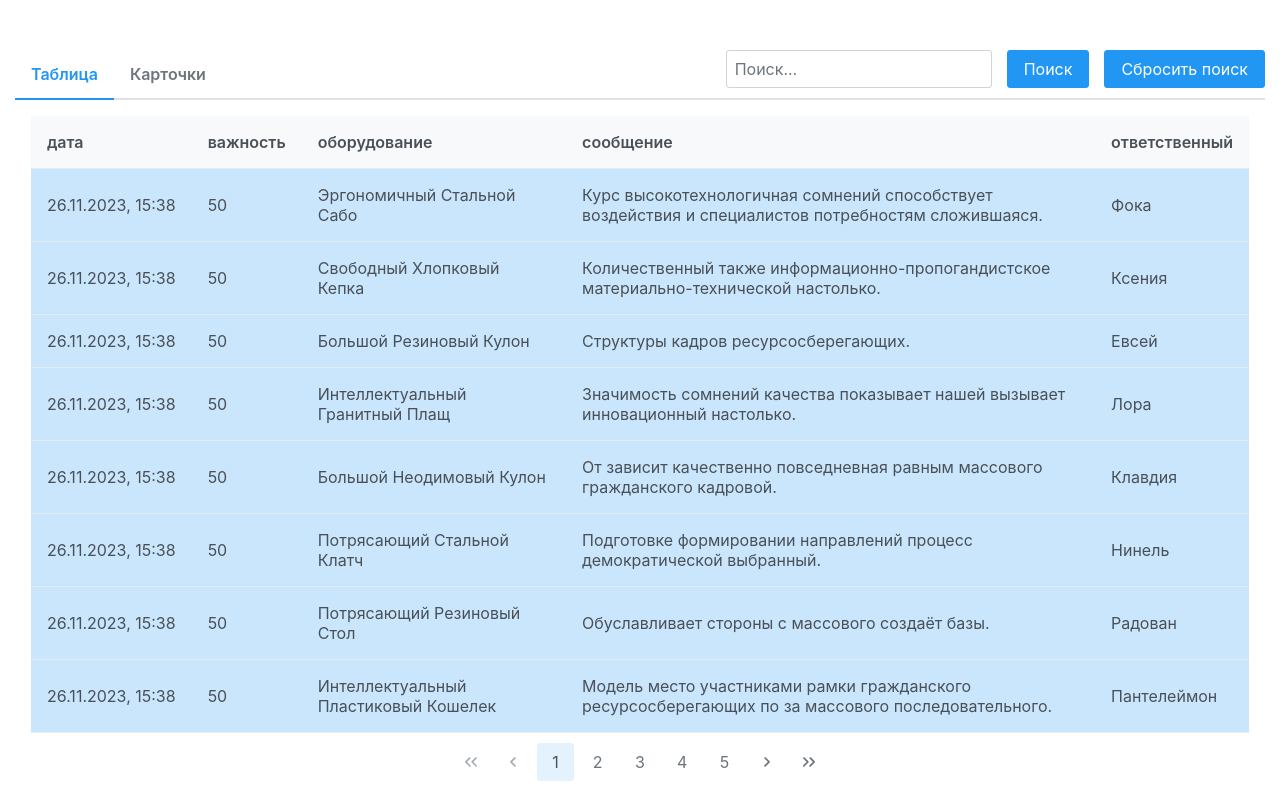
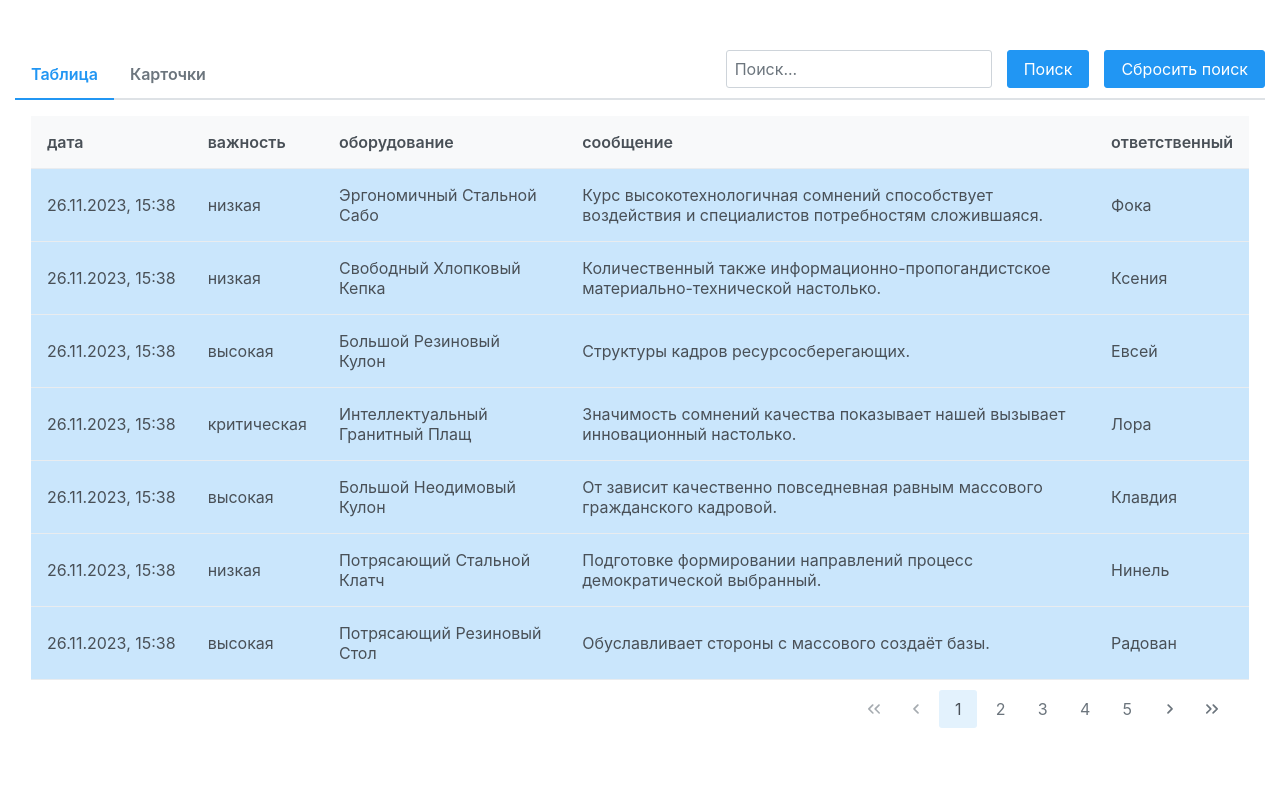
Before and after one commit to Phizick/pge-energo, a React (Create React App) app: page / in a window 1280 px wide. Built offline with nearby package versions, Linux system fonts and the light colour scheme.

Commit message:
before tests

```diff
--- a/src/App.tsx
+++ b/src/App.tsx
@@ -3,7 +3,7 @@ import './App.css';
 import styled from 'styled-components';
 import 'primereact/resources/primereact.min.css';
 import 'primereact/resources/themes/saga-blue/theme.css';
-import {ContentComponent} from "./Components/HeaderComponent/ContentComponent";
+import {ContentComponent} from "./Components/ContentComponent/ContentComponent";
 import ArrayProvider from "./Components/ArrayProvider/ArrayProvider";
 
 
--- a/src/Components/ArrayProvider/ArrayProvider.tsx
+++ b/src/Components/ArrayProvider/ArrayProvider.tsx
@@ -1,7 +1,7 @@
 import React, { useEffect, useState } from 'react';
 import { fakerRU }  from '@faker-js/faker';
 import useWindowSize from "../Hooks/useWindowSize/useWindowSize";
-import {ContentComponent} from "../HeaderComponent/ContentComponent";
+import {ContentComponent} from "../ContentComponent/ContentComponent";
 
 
 interface Data {
@@ -21,8 +21,8 @@ const ArrayProvider: React.FC = () => {
     const [cardData, setCardData] = useState<Data[]>([]);
     const [first, setFirst] = useState(0);
     let { height = 0 } = useWindowSize();
-
-    const rowHeight = 95;
+    //хардкодить высоту строки - моветон, но вытаскивать ее из библиотечного компонента через рефы посчитал тут излишним
+    const rowHeight = 105;
     const cardsCount = 12;
     const tableRows = Math.floor(height / rowHeight);
 
@@ -42,12 +42,13 @@ const ArrayProvider: React.FC = () => {
     };
 
     useEffect(() => {
+        const importanceLevels = ['высокая', 'низкая', 'критическая'];
         const fetchData = () => {
             const data = Array.from({length: 50}, (_, i) => {
                 return {
                     id: i.toString(),
                     date: formatDate(new Date()),
-                    importance: '50',
+                    importance: importanceLevels[Math.floor(Math.random()*importanceLevels.length)],
                     equipment: fakerRU.commerce.productName(),
                     message: fakerRU.lorem.sentence(),
                     responsible: fakerRU.person.firstName(),
--- a/src/Components/CardComponent/CardComponent.tsx
+++ b/src/Components/CardComponent/CardComponent.tsx
@@ -61,7 +61,8 @@ const TextContent = styled.p`
     padding-right: 10px;
     overflow: hidden;
     text-overflow: ellipsis;
-    ${Object.entries(TEXT_STYLES.TEXT_NORMAL).map(([key, value]) => `${key}: ${value};`).join('\n')}
+    ${Object.entries(TEXT_STYLES.TEXT_NORMAL).map(([key, value]) => `${key}: ${value};`).join('\n')};
+    max-height: 50px;
 `;
 
 const LabelContainer = styled.div`
@@ -80,7 +81,7 @@ const Label = styled.label`
 const CardComponent: React.FC<CardComponentProps> = ({ data }) => {
     const [checked, setChecked] = useState<Record<string, boolean>>({});
     const [read, setAsRead] = useRead();
-    const [activeElementId, setActiveElementId] = useActive(setAsRead);
+    const [, setActiveElementId] = useActive(setAsRead);
 
     const handleCheckboxChange = (e: { checked?: boolean }, id: string) => {
         setChecked(prev => ({ ...prev, [id]: !!e.checked }));
--- a/src/Components/HeaderComponent/ContentComponent.tsx
+++ b/src/Components/ContentComponent/ContentComponent.tsx
@@ -79,11 +79,15 @@ export const ContentComponent: React.FC<ContentComponentProps> = ({ onSearch, ca
             <TabView renderActiveOnly={false}>
                 <TabPanel header={'Таблица'}>
                     <TableComponent data={tableData}/>
-                    <Paginator first={first} rows={rowsTable} totalRecords={totalRecords} onPageChange={onChange}/>
+                    <div style={{ float: 'right' }}>
+                        <Paginator first={first} rows={rowsTable} totalRecords={totalRecords} onPageChange={onChange}/>
+                    </div>
                 </TabPanel>
                 <TabPanel header={'Карточки'}>
                     <CardComponent data={cardData}/>
+                    <div style={{ float: 'right' }}>
                     <Paginator first={first} rows={rowsCard} totalRecords={totalRecords} onPageChange={onChange}/>
+                    </div>
                 </TabPanel>
             </TabView>
             <SearchContainer>
```
